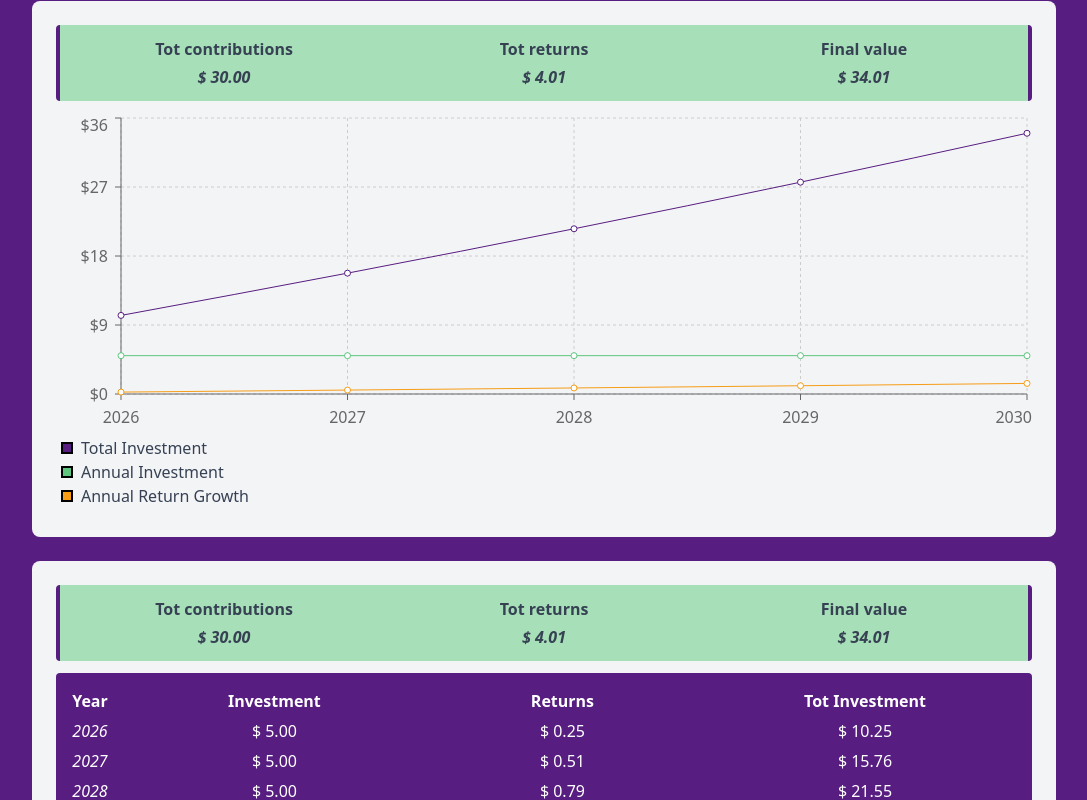
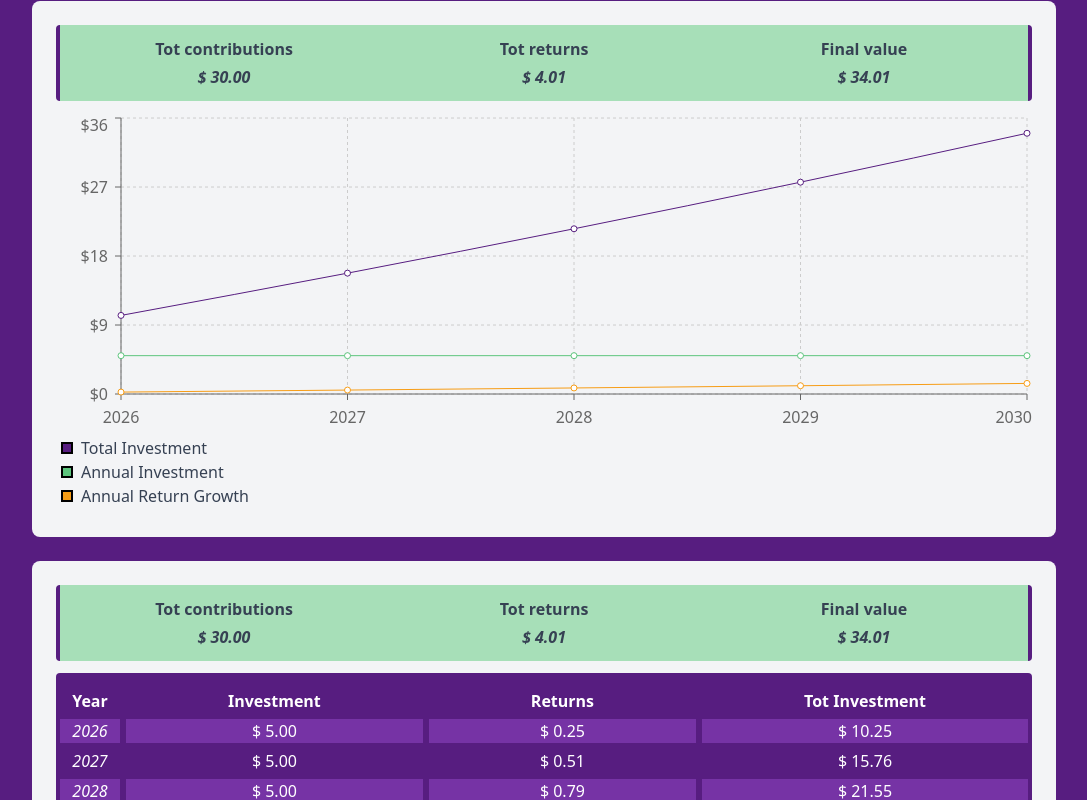
Before and after one commit to paologhidoni/investmentcalculator, a React (Vite) app: page / in a window 1280 px wide. Both pictures are taken after typing "5", "5", "5", "5" into the empty fields and a click on the button "Submit". Shown: the part 529-1329 px from the top of the page, without its empty margins (96-1183 px from the left). Built offline with nearby package versions, Linux system fonts and the light colour scheme.

Commit message:
Divide data rows by color,rename color vars,center text,target blank

```diff
--- a/src/App.css
+++ b/src/App.css
@@ -1,6 +1,7 @@
 :root {
+  --secondary-color: rgb(87, 29, 128);
+  --secondary-color_t2: rgb(118, 51, 165);
   --primary-color: rgb(167, 223, 184);
   --primary-color_t2: rgb(93, 197, 125);
-  --secondary-color: rgb(87, 29, 128);
   --tertiary-color: rgb(247, 157, 22);
 }
--- a/src/components/Footer.tsx
+++ b/src/components/Footer.tsx
@@ -8,6 +8,7 @@ const Footer: React.FC = () => {
         <a
           href="https://paologhidoni.github.io/portfolio/"
           className="underline underline-offset-5"
+          target="_blank"
         >
           Paolo Ghidoni
         </a>
--- a/src/components/FormButtons.tsx
+++ b/src/components/FormButtons.tsx
@@ -68,7 +68,9 @@ const FormButtons: React.FC<Props> = ({
           )}
 
         {hasSubmitted && !changesWereMade() && !isFormIncomplete(formState) && (
-          <p>Please update your selections before submitting again</p>
+          <p className="text-center md:text-end">
+            Please update your selections before submitting again
+          </p>
         )}
       </div>
     </>
--- a/src/components/InvestmentData.tsx
+++ b/src/components/InvestmentData.tsx
@@ -36,19 +36,37 @@ const InvestmentData: React.FC<Props> = ({ investmentResults }) => {
               <h3 className="font-bold">Tot Investment</h3>
 
               {/* Data Rows */}
-              {investmentResults.yearsProjection.map((entry) => (
+              {investmentResults.yearsProjection.map((entry, i) => (
                 <React.Fragment key={entry.id}>
-                  <div className="font-medium italic">{entry.year}</div>
-                  <div>
+                  <div
+                    className={`font-medium italic ${
+                      i % 2 === 0 ? "bg-(--secondary-color_t2)" : ""
+                    }`}
+                  >
+                    {entry.year}
+                  </div>
+                  <div
+                    className={`${
+                      i % 2 === 0 ? "bg-(--secondary-color_t2)" : ""
+                    }`}
+                  >
                     {formatCurrency(
                       entry.yearlyInvestment,
                       investmentResults.currency
                     )}
                   </div>
-                  <div>
+                  <div
+                    className={`${
+                      i % 2 === 0 ? "bg-(--secondary-color_t2)" : ""
+                    }`}
+                  >
                     {formatCurrency(entry.returns, investmentResults.currency)}
                   </div>
-                  <div>
+                  <div
+                    className={`${
+                      i % 2 === 0 ? "bg-(--secondary-color_t2)" : ""
+                    }`}
+                  >
                     {formatCurrency(
                       entry.investmentTotal,
                       investmentResults.currency
```
